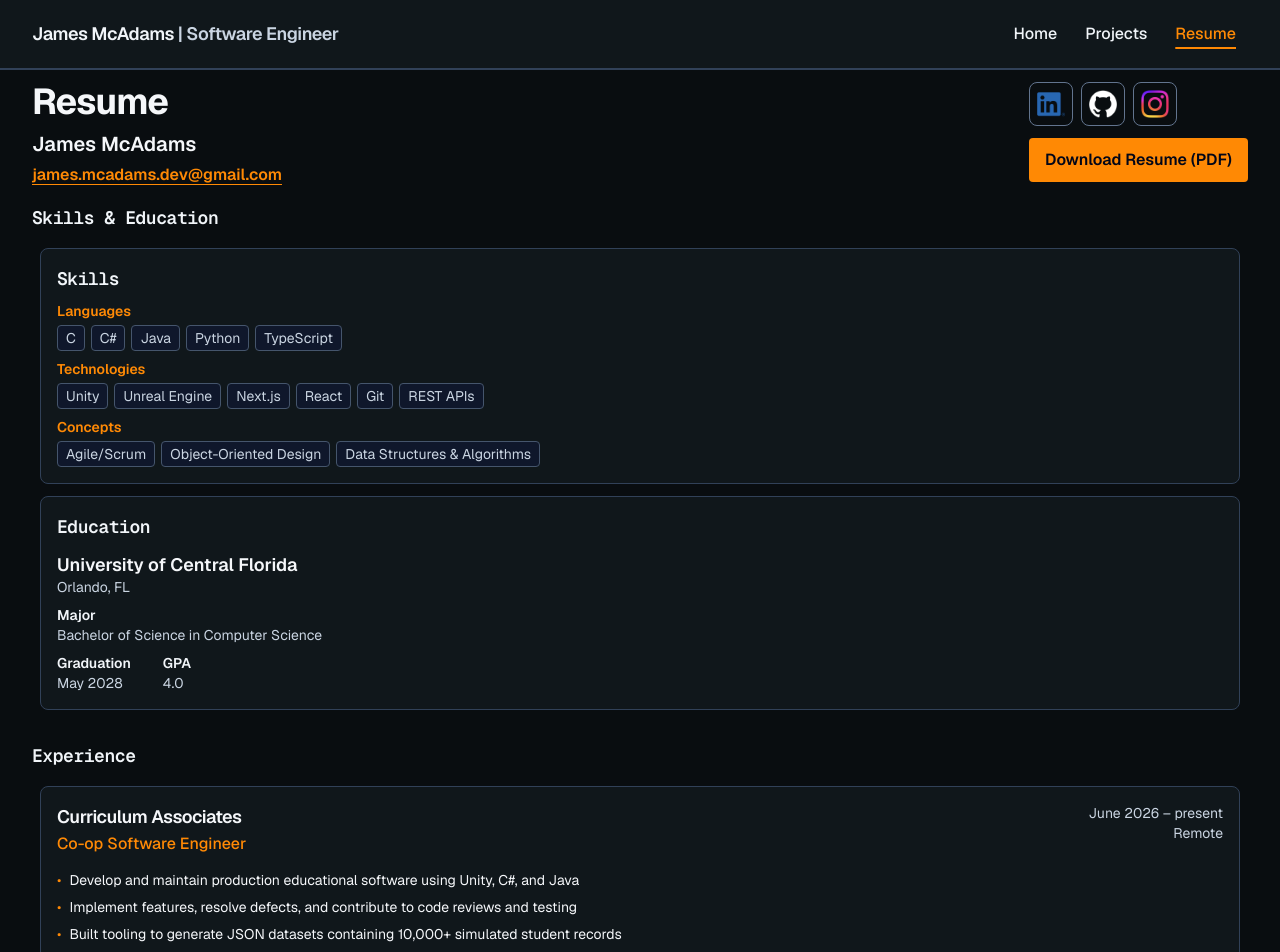
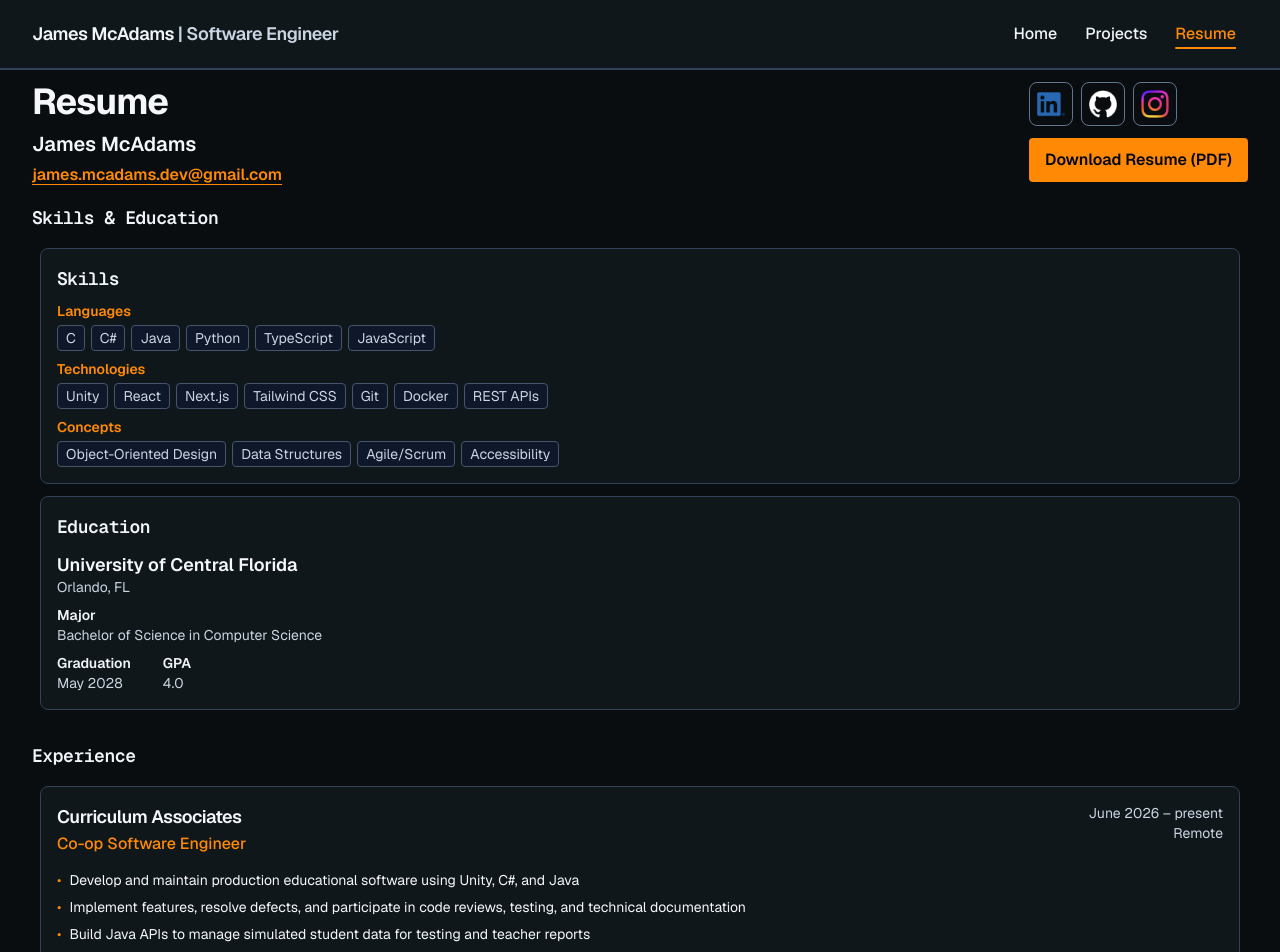
Before and after one commit to JamesMcAdamsDevHub/portfolio-website, a Next.js app: page /resume in a window 1280 px wide. Shown: the top 952 px of the page. Built offline with nearby package versions, Linux system fonts and the light colour scheme.

Commit message:
Updated resume download and resume info

```diff
--- a/src/app/resume/page.tsx
+++ b/src/app/resume/page.tsx
@@ -11,9 +11,7 @@ export const metadata: Metadata = {
 
 export default function Resume() {
   return (
-    <main
-      className="mx-auto flex w-full max-w-440 flex-col px-4 py-3 break-words leading-relaxed lg:px-8"
-    >
+    <main className="mx-auto flex w-full max-w-440 flex-col px-4 py-3 break-words leading-relaxed lg:px-8">
       <header className="mb-4 flex shrink-0 flex-col items-center justify-between gap-4 text-center md:flex-row md:flex-wrap md:items-start md:text-left">
         <div>
           <h1 className="text-3xl font-bold tracking-tight md:text-4xl">
@@ -36,7 +34,7 @@ export default function Resume() {
             <Social platform="instagram" />
           </div>
           <a
-            href="/documents/James-McAdams-Resume.pdf"
+            href="/documents/James_McAdams_Resume.pdf"
             download
             className="inline-flex min-h-11 items-center rounded-sm bg-orange-400 px-4 py-2 font-semibold text-slate-950 hover:bg-orange-300 motion-safe:transition-colors motion-safe:duration-150"
           >
--- a/src/content/resume.json
+++ b/src/content/resume.json
@@ -1,24 +1,24 @@
 {
   "name": "James McAdams",
   "email": "james.mcadams.dev@gmail.com",
-
   "skills": {
-    "languages": ["C", "C#", "Java", "Python", "TypeScript"],
+    "languages": ["C", "C#", "Java", "Python", "TypeScript", "JavaScript"],
     "technologies": [
       "Unity",
-      "Unreal Engine",
+      "React",
       "Next.js",
-      "React",
+      "Tailwind CSS",
       "Git",
+      "Docker",
       "REST APIs"
     ],
     "concepts": [
+      "Object-Oriented Design",
+      "Data Structures",
       "Agile/Scrum",
-      "Object-Oriented Design",
-      "Data Structures & Algorithms"
+      "Accessibility"
     ]
   },
-
   "education": {
     "school": "University of Central Florida",
     "location": "Orlando, FL",
@@ -26,7 +26,6 @@
     "graduationDate": "May 2028",
     "gpa": "4.0"
   },
-
   "experience": [
     {
       "company": "Curriculum Associates",
@@ -36,9 +35,9 @@
       "endDate": null,
       "details": [
         "Develop and maintain production educational software using Unity, C#, and Java",
-        "Implement features, resolve defects, and contribute to code reviews and testing",
-        "Built tooling to generate JSON datasets containing 10,000+ simulated student records",
-        "Develop Java API endpoints to read and write simulated student data for testing and demonstrations"
+        "Implement features, resolve defects, and participate in code reviews, testing, and technical documentation",
+        "Build Java APIs to manage simulated student data for testing and teacher reports",
+        "Contribute to security dependency updates and Docker image migrations"
       ],
       "featured": true
     },
```
Also changed, not shown: 2 other files (tests, documents, lock files or other folders).
